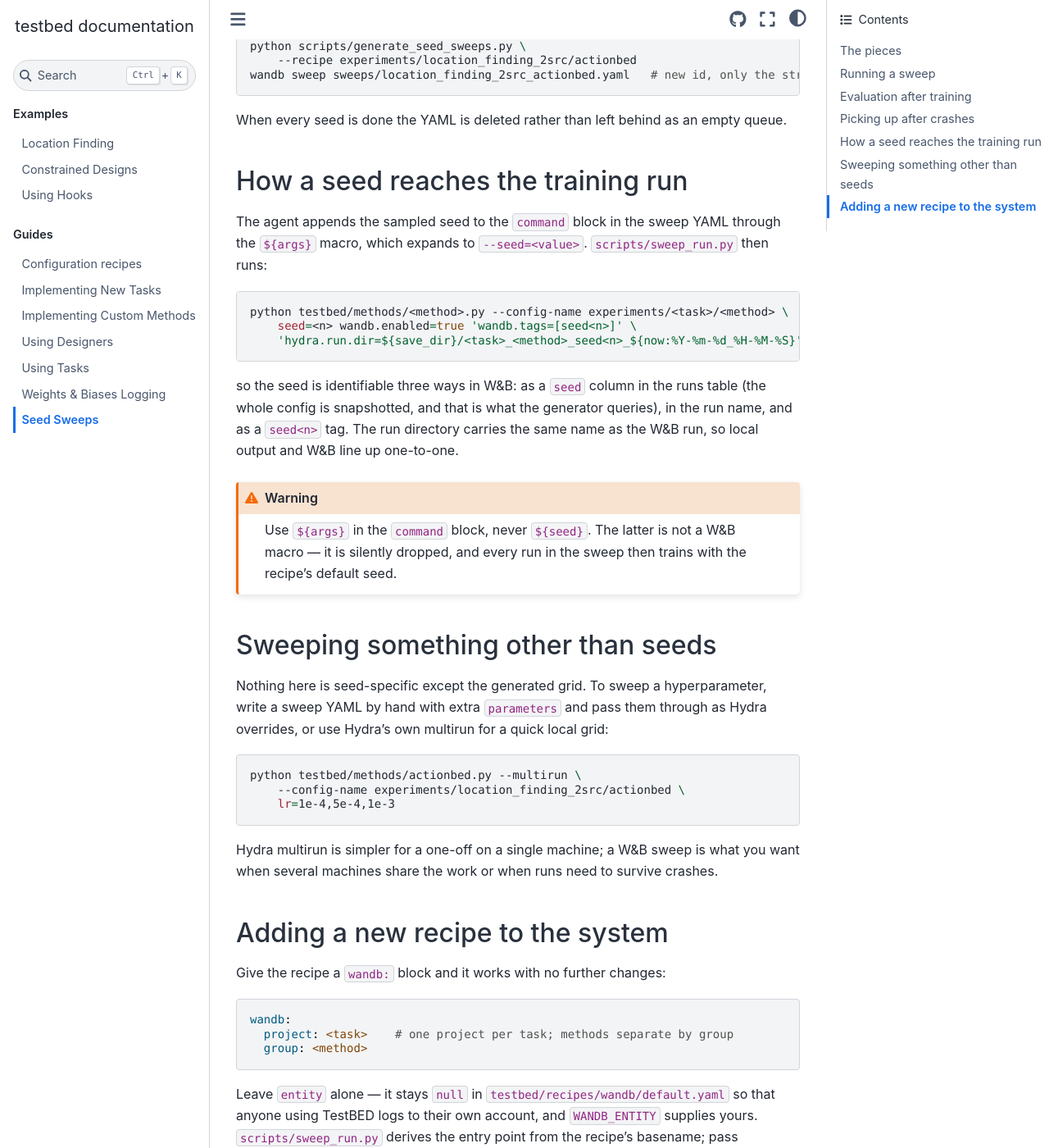
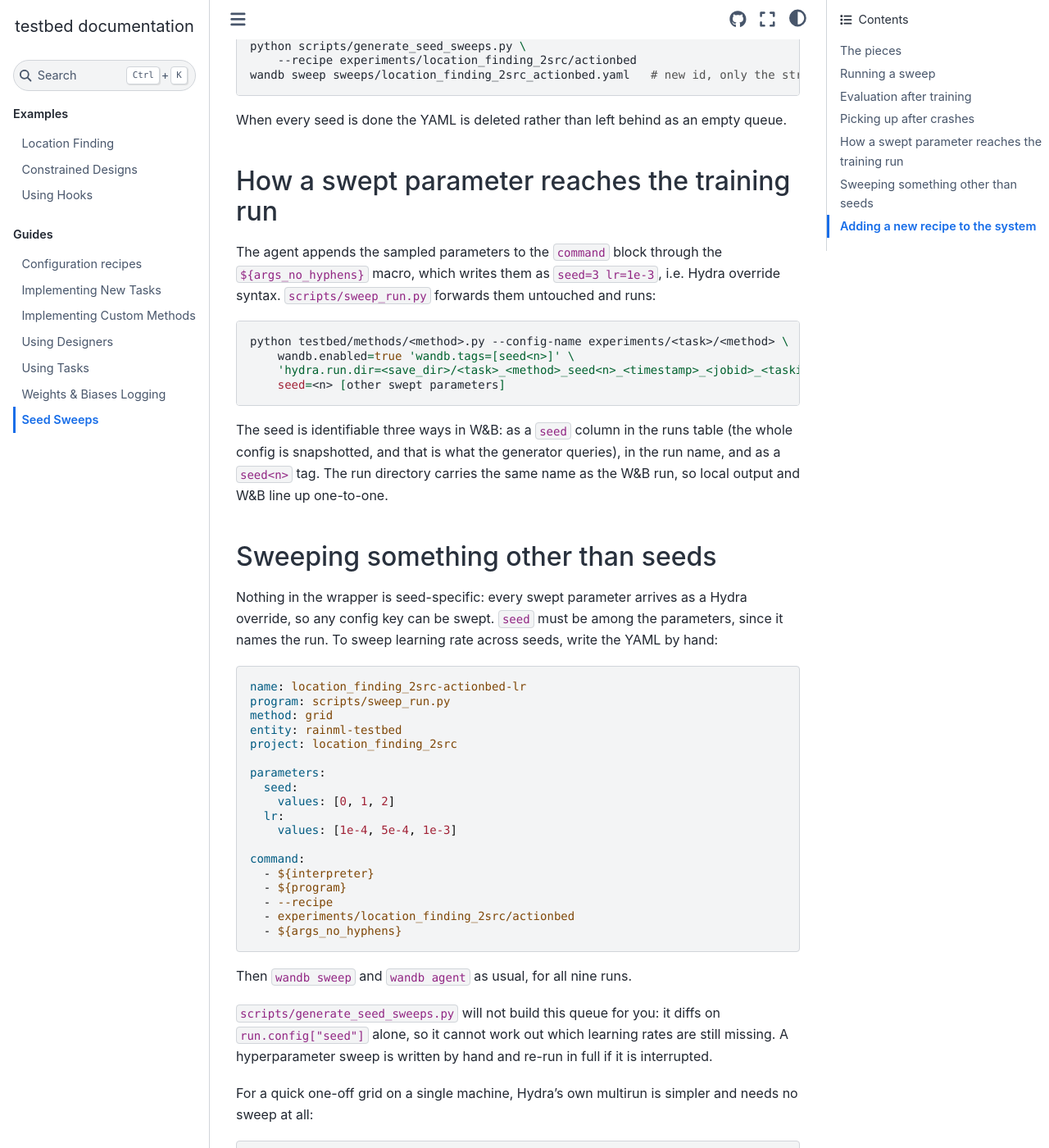
Before and after one commit to testbed-benchmark/testbed, a Sphinx documentation site: the page built from docs/guides/sweeps.md, in a window 1280 px wide and 1400 px high, scrolled down 2318 px. Shown: the whole window at 82% size. Built offline with Sphinx 7.4.7 and the Sphinx Book theme 1.1.4, drawn with Linux system fonts in a browser that asks for light colours; pages that are not in the unit, such as notebooks, are missing from menus; some of the changed text lies outside the part shown.

Commit message:
Sweep any hyperparameter, not just the seed

````diff
--- a/docs/guides/sweeps.md
+++ b/docs/guides/sweeps.md
@@ -98,33 +98,62 @@ wandb sweep sweeps/location_finding_2src_actionbed.yaml   # new id, only the str
 
 When every seed is done the YAML is deleted rather than left behind as an empty queue.
 
-## How a seed reaches the training run
+## How a swept parameter reaches the training run
 
-The agent appends the sampled seed to the `command` block in the sweep YAML through the
-`${args}` macro, which expands to `--seed=<value>`. `scripts/sweep_run.py` then runs:
+The agent appends the sampled parameters to the `command` block through the
+`${args_no_hyphens}` macro, which writes them as `seed=3 lr=1e-3`, i.e. Hydra override
+syntax. `scripts/sweep_run.py` forwards them untouched and runs:
 
 ```sh
 python testbed/methods/<method>.py --config-name experiments/<task>/<method> \
-    seed=<n> wandb.enabled=true 'wandb.tags=[seed<n>]' \
-    'hydra.run.dir=${save_dir}/<task>_<method>_seed<n>_${now:%Y-%m-%d_%H-%M-%S}'
+    wandb.enabled=true 'wandb.tags=[seed<n>]' \
+    'hydra.run.dir=<save_dir>/<task>_<method>_seed<n>_<timestamp>_<jobid>_<taskid>' \
+    seed=<n> [other swept parameters]
 ```
 
-so the seed is identifiable three ways in W&B: as a `seed` column in the runs table
+The seed is identifiable three ways in W&B: as a `seed` column in the runs table
 (the whole config is snapshotted, and that is what the generator queries), in the run
 name, and as a `seed<n>` tag. The run directory carries the same name as the W&B run,
 so local output and W&B line up one-to-one.
 
-```{warning}
-Use `${args}` in the `command` block, never `${seed}`. The latter is not a W&B macro —
-it is silently dropped, and every run in the sweep then trains with the recipe's default
-seed.
-```
+
 
 ## Sweeping something other than seeds
 
-Nothing here is seed-specific except the generated grid. To sweep a hyperparameter,
-write a sweep YAML by hand with extra `parameters` and pass them through as Hydra
-overrides, or use Hydra's own multirun for a quick local grid:
+Nothing in the wrapper is seed-specific: every swept parameter arrives as a Hydra
+override, so any config key can be swept. `seed` must be among the parameters, since it
+names the run. To sweep learning rate across seeds, write the YAML by hand:
+
+```yaml
+name: location_finding_2src-actionbed-lr
+program: scripts/sweep_run.py
+method: grid
+entity: rainml-testbed
+project: location_finding_2src
+
+parameters:
+  seed:
+    values: [0, 1, 2]
+  lr:
+    values: [1e-4, 5e-4, 1e-3]
+
+command:
+  - ${interpreter}
+  - ${program}
+  - --recipe
+  - experiments/location_finding_2src/actionbed
+  - ${args_no_hyphens}
+```
+
+Then `wandb sweep` and `wandb agent` as usual, for all nine runs.
+
+`scripts/generate_seed_sweeps.py` will not build this queue for you: it diffs on
+`run.config["seed"]` alone, so it cannot work out which learning rates are still
+missing. A hyperparameter sweep is written by hand and re-run in full if it is
+interrupted.
+
+For a quick one-off grid on a single machine, Hydra's own multirun is simpler and needs
+no sweep at all:
 
 ```sh
 python testbed/methods/actionbed.py --multirun \
@@ -132,8 +161,8 @@ python testbed/methods/actionbed.py --multirun \
     lr=1e-4,5e-4,1e-3
 ```
 
-Hydra multirun is simpler for a one-off on a single machine; a W&B sweep is what you
-want when several machines share the work or when runs need to survive crashes.
+Reach for a W&B sweep instead when several machines share the work, or when runs need to
+survive crashes.
 
 ## Adding a new recipe to the system
 
````
Also changed, not shown: 5 other files.
